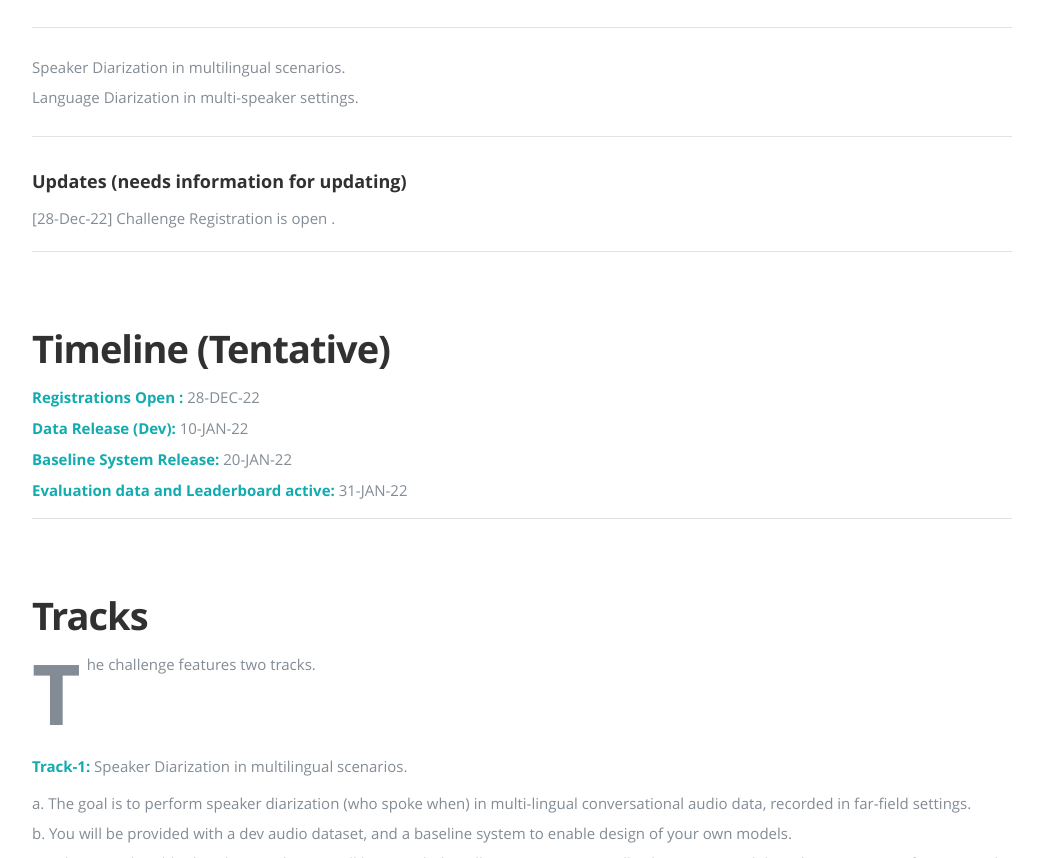
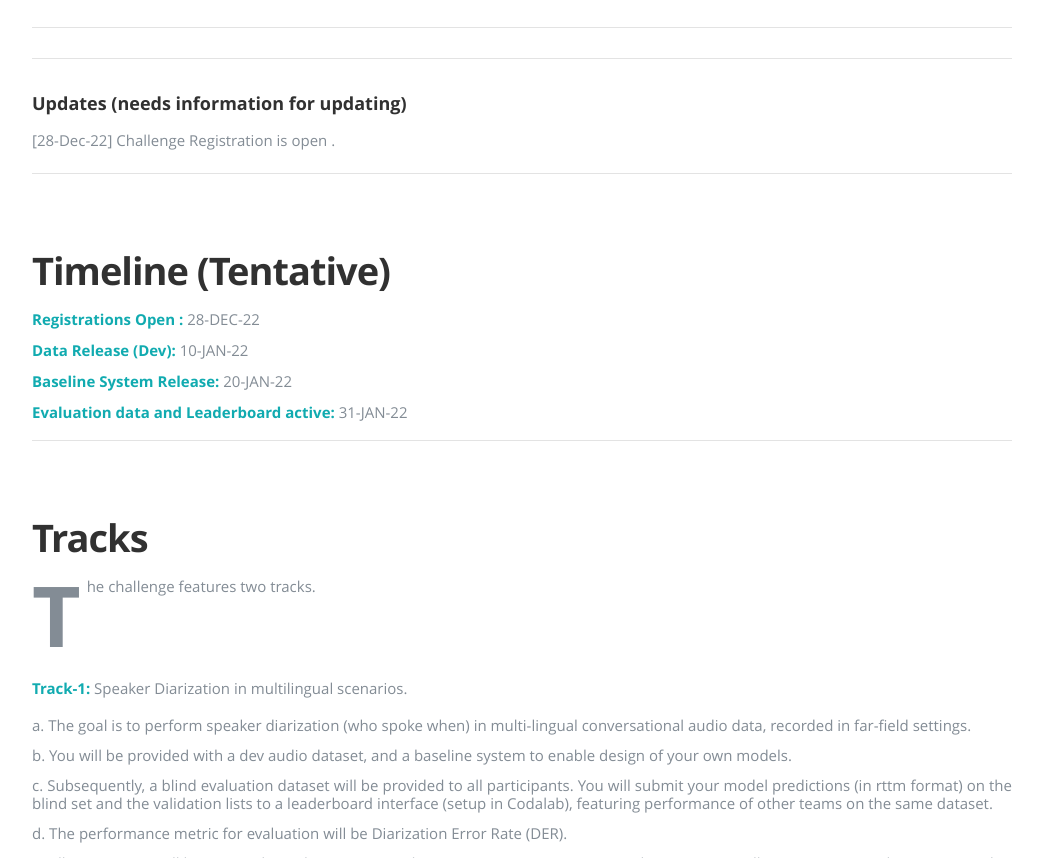
Before and after one commit to displace2026/displace2026.github.io, a plain HTML site: page index.html in a window 1280 px wide. Shown: the part 1287-2145 px from the top of the page, without its empty margins (118-1161 px from the left). Drawn offline with nearby package versions, Linux system fonts and the light colour scheme; a script that the page names is missing.

Commit message:
Update index.html

```diff
--- a/index.html
+++ b/index.html
@@ -141,13 +141,7 @@ function showHide(shID) {
               </p>
             </p>
             <hr>
-            <p>
-               <ul>
-                  <li>Speaker Diarization in multilingual scenarios.</li>
 
-                  <li>Language Diarization in multi-speaker settings.</li>
-              </ul>
-             </p>
             <hr>
             <h5>Updates (needs information for updating)</h5>
             <ul class="lining" align="left">
```
